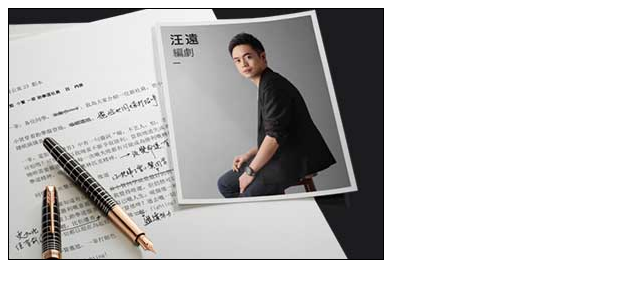
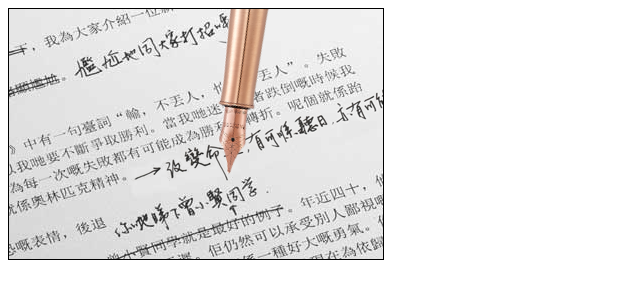
Before and after one commit to noximus/ParkerPen, a plain HTML site: page 374x250/main.html in a window 1280 px wide. Shown: the whole page, without its empty margins (0-640 px from the left). Drawn offline with nearby package versions, Linux system fonts and the light colour scheme.

Commit message:
check in
check in

```diff
--- a/374x250/css/style.css
+++ b/374x250/css/style.css
@@ -35,3 +35,15 @@
     background:#1c1d20;
     z-index: 10;
 }
+
+#penHolder {
+ position: absolute;
+   left:-228px;
+    top:-180px;
+}
+
+#pen {
+ position: absolute;
+ z-index: 1;
+
+}
--- a/374x250/js/Animation.js
+++ b/374x250/js/Animation.js
@@ -32,8 +32,10 @@ var BanTimeline = {
   init: function () {
     // initial settings for banner frame 1.  In case banner needs to restart.  add as many as you can to CSS first so Banner doesn't jump
     TweenLite.to(f3_img1, 0,{scaleX: 3,scaleY: 3, top:10, left:170});
+   // TweenLite.to(pen, 0, {display: 'block', rotation:-90, delay:0});
+
     // run animation after init is done.
-    BanTimeline.frame0();
+    TweenLite.delayedCall(1, BanTimeline.frame0);
   },
   reset: function () {},
   frame0: function () {
@@ -46,9 +48,38 @@ var BanTimeline = {
 
     TweenLite.to(f0_img1, .5, {opacity:0, display: 'block'});
 
+
+   TweenLite.to(penHolder, .3, {left:-76, top:5, delay: 0.2});
+   TweenLite.to(pen, .2, {opacity:1, rotation:0, left:-10, top:-36, display: 'block', delay: 0, ease: Quad.easeOut});
+
+
+
     TweenLite.delayedCall(.5, BanTimeline.frame2);
   },
   frame2: function () {
+
+/* Pen  */
+
+    TweenLite.to(pen, .1, {rotation:-20, delay: 0});
+    TweenLite.to(pen, .1, {rotation:-15, delay: 0.1});
+    TweenLite.to(pen, .1, {rotation:-20, delay: 0.2});
+    TweenLite.to(pen, .1, {rotation:-15, delay: 0.3});
+    TweenLite.to(pen, .1, {rotation:-20, delay: 0.4});
+    TweenLite.to(pen, .1, {rotation:-15, delay: 0.5});
+    TweenLite.to(pen, .1, {rotation:-20, delay: 0.6});
+    TweenLite.to(pen, .1, {rotation:-15, delay: 0.7});
+    TweenLite.to(pen, .1, {rotation:-20, delay: 0.8});
+    TweenLite.to(pen, .1, {rotation:-15, delay: 0.9});
+
+
+   TweenLite.to(penHolder, 0.8, {left:0.1, delay: 0.1});
+
+/*
+
+    TweenLite.to(pen, .3, {rotation:-10, delay: 0.3});
+*/
+
+
 
     TweenLite.to(f2_img1, .3, {opacity:1, display: 'block', delay: 0, ease: Quad.easeOut});
     TweenLite.to(f2_img2, .3, {opacity:1, display: 'block', delay: .1, ease: Quad.easeOut});
@@ -75,42 +106,45 @@ var BanTimeline = {
     TweenLite.to(f2_img23, .3, {opacity:1, display: 'block', delay: 2.2, ease: Quad.easeOut});
     TweenLite.to(f2_img24, .3, {opacity:1, display: 'block', delay: 2.3, ease: Quad.easeOut});
 
-    TweenLite.to(f1_img1, 1, {opacity:1, display: 'block',scaleX: .5,scaleY: .5,left:-50, delay: 3, ease: Quad.easeOut});
-    TweenLite.to(f2_img1, 1, {opacity:0, display: 'block',scaleX: .5,scaleY: .5,left:-50, delay: 3, ease: Quad.easeOut});
-    TweenLite.to(f2_img2, 1, {opacity:0, display: 'block',scaleX: .5,scaleY: .5,left:-50, delay: 3, ease: Quad.easeOut});
-    TweenLite.to(f2_img3, 1, {opacity:0, display: 'block',scaleX: .5,scaleY: .5,left:-50, delay: 3, ease: Quad.easeOut});
-    TweenLite.to(f2_img4, 1, {opacity:0, display: 'block',scaleX: .5,scaleY: .5,left:-50, delay: 3, ease: Quad.easeOut});
-    TweenLite.to(f2_img5, 1, {opacity:0, display: 'block',scaleX: .5,scaleY: .5,left:-50, delay: 3, ease: Quad.easeOut});
-    TweenLite.to(f2_img6, 1, {opacity:0, display: 'block',scaleX: .5,scaleY: .5,left:-50, delay: 3, ease: Quad.easeOut});
-    TweenLite.to(f2_img7, 1, {opacity:0, display: 'block',scaleX: .5,scaleY: .5,left:-50, delay: 3, ease: Quad.easeOut});
-    TweenLite.to(f2_img8, 1, {opacity:0, display: 'block',scaleX: .5,scaleY: .5,left:-50, delay: 3, ease: Quad.easeOut});
-    TweenLite.to(f2_img9, 1, {opacity:0, display: 'block',scaleX: .5,scaleY: .5,left:-50, delay: 3, ease: Quad.easeOut});
-    TweenLite.to(f2_img10, 1, {opacity:0, display: 'block',scaleX: .5,scaleY: .5,left:-50, delay: 3, ease: Quad.easeOut});
-    TweenLite.to(f2_img11, 1, {opacity:0, display: 'block',scaleX: .5,scaleY: .5,left:-50, delay: 3, ease: Quad.easeOut});
-    TweenLite.to(f2_img12, 1, {opacity:0, display: 'block',scaleX: .5,scaleY: .5,left:-50, delay: 3, ease: Quad.easeOut});
-    TweenLite.to(f2_img13, 1, {opacity:0, display: 'block',scaleX: .5,scaleY: .5,left:-50, delay: 3, ease: Quad.easeOut});
-    TweenLite.to(f2_img14, 1, {opacity:0, display: 'block',scaleX: .5,scaleY: .5,left:-50, delay: 3, ease: Quad.easeOut});
-    TweenLite.to(f2_img15, 1, {opacity:0, display: 'block',scaleX: .5,scaleY: .5,left:-50, delay: 3, ease: Quad.easeOut});
-    TweenLite.to(f2_img16, 1, {opacity:0, display: 'block',scaleX: .5,scaleY: .5,left:-50, delay: 3, ease: Quad.easeOut});
-    TweenLite.to(f2_img17, 1, {opacity:0, display: 'block',scaleX: .5,scaleY: .5,left:-50, delay: 3, ease: Quad.easeOut});
-    TweenLite.to(f2_img18, 1, {opacity:0, display: 'block',scaleX: .5,scaleY: .5,left:-50, delay: 3, ease: Quad.easeOut});
-    TweenLite.to(f2_img19, 1, {opacity:0, display: 'block',scaleX: .5,scaleY: .5,left:-50, delay: 3, ease: Quad.easeOut});
-    TweenLite.to(f2_img20, 1, {opacity:0, display: 'block',scaleX: .5,scaleY: .5,left:-50, delay: 3, ease: Quad.easeOut});
-    TweenLite.to(f2_img21, 1, {opacity:0, display: 'block',scaleX: .5,scaleY: .5,left:-50, delay: 3, ease: Quad.easeOut});
-    TweenLite.to(f2_img22, 1, {opacity:0, display: 'block',scaleX: .5,scaleY: .5,left:-50, delay: 3, ease: Quad.easeOut});
-    TweenLite.to(f2_img23, 1, {opacity:0, display: 'block',scaleX: .5,scaleY: .5,left:-50, delay: 3, ease: Quad.easeOut});
-    TweenLite.to(f2_img24, 1, {opacity:0, display: 'block',scaleX: .5,scaleY: .5,left:-50, delay: 3, ease: Quad.easeOut});
+/* zoom out */
+/*
+    TweenLite.to(f1_img1, 0.5, {opacity:1, display: 'block',scaleX: .5,scaleY: .5,left:-50, delay: 3, ease: Quad.easeOut});
+    TweenLite.to(f2_img1, 0.5, {opacity:0, display: 'block',scaleX: .5,scaleY: .5,left:-50, delay: 3, ease: Quad.easeOut});
+    TweenLite.to(f2_img2, 0.5, {opacity:0, display: 'block',scaleX: .5,scaleY: .5,left:-50, delay: 3, ease: Quad.easeOut});
+    TweenLite.to(f2_img3, 0.5, {opacity:0, display: 'block',scaleX: .5,scaleY: .5,left:-50, delay: 3, ease: Quad.easeOut});
+    TweenLite.to(f2_img4, 0.5, {opacity:0, display: 'block',scaleX: .5,scaleY: .5,left:-50, delay: 3, ease: Quad.easeOut});
+    TweenLite.to(f2_img5, 0.5, {opacity:0, display: 'block',scaleX: .5,scaleY: .5,left:-50, delay: 3, ease: Quad.easeOut});
+    TweenLite.to(f2_img6, 0.5, {opacity:0, display: 'block',scaleX: .5,scaleY: .5,left:-50, delay: 3, ease: Quad.easeOut});
+    TweenLite.to(f2_img7, 0.5, {opacity:0, display: 'block',scaleX: .5,scaleY: .5,left:-50, delay: 3, ease: Quad.easeOut});
+    TweenLite.to(f2_img8, 0.5, {opacity:0, display: 'block',scaleX: .5,scaleY: .5,left:-50, delay: 3, ease: Quad.easeOut});
+    TweenLite.to(f2_img9, 0.5, {opacity:0, display: 'block',scaleX: .5,scaleY: .5,left:-50, delay: 3, ease: Quad.easeOut});
+    TweenLite.to(f2_img10, 0.5, {opacity:0, display: 'block',scaleX: .5,scaleY: .5,left:-50, delay: 3, ease: Quad.easeOut});
+    TweenLite.to(f2_img11, 0.5, {opacity:0, display: 'block',scaleX: .5,scaleY: .5,left:-50, delay: 3, ease: Quad.easeOut});
+    TweenLite.to(f2_img12, 0.5, {opacity:0, display: 'block',scaleX: .5,scaleY: .5,left:-50, delay: 3, ease: Quad.easeOut});
+    TweenLite.to(f2_img13, 0.5, {opacity:0, display: 'block',scaleX: .5,scaleY: .5,left:-50, delay: 3, ease: Quad.easeOut});
+    TweenLite.to(f2_img14, 0.5, {opacity:0, display: 'block',scaleX: .5,scaleY: .5,left:-50, delay: 3, ease: Quad.easeOut});
+    TweenLite.to(f2_img15, 0.5, {opacity:0, display: 'block',scaleX: .5,scaleY: .5,left:-50, delay: 3, ease: Quad.easeOut});
+    TweenLite.to(f2_img16, 0.5, {opacity:0, display: 'block',scaleX: .5,scaleY: .5,left:-50, delay: 3, ease: Quad.easeOut});
+    TweenLite.to(f2_img17, 0.5, {opacity:0, display: 'block',scaleX: .5,scaleY: .5,left:-50, delay: 3, ease: Quad.easeOut});
+    TweenLite.to(f2_img18, 0.5, {opacity:0, display: 'block',scaleX: .5,scaleY: .5,left:-50, delay: 3, ease: Quad.easeOut});
+    TweenLite.to(f2_img19, 0.5, {opacity:0, display: 'block',scaleX: .5,scaleY: .5,left:-50, delay: 3, ease: Quad.easeOut});
+    TweenLite.to(f2_img20, 0.5, {opacity:0, display: 'block',scaleX: .5,scaleY: .5,left:-50, delay: 3, ease: Quad.easeOut});
+    TweenLite.to(f2_img21, 0.5, {opacity:0, display: 'block',scaleX: .5,scaleY: .5,left:-50, delay: 3, ease: Quad.easeOut});
+    TweenLite.to(f2_img22, 0.5, {opacity:0, display: 'block',scaleX: .5,scaleY: .5,left:-50, delay: 3, ease: Quad.easeOut});
+    TweenLite.to(f2_img23, 0.5, {opacity:0, display: 'block',scaleX: .5,scaleY: .5,left:-50, delay: 3, ease: Quad.easeOut});
+    TweenLite.to(f2_img24, 0.5, {opacity:0, display: 'block',scaleX: .5,scaleY: .5,left:-50, delay: 3, ease: Quad.easeOut});
 
     TweenLite.to(f1_img1, 0, {opacity:0, display: 'block', delay: 5, ease: Quad.easeOut});
+*/
 
-    TweenLite.delayedCall(3, BanTimeline.frame3);
+   // TweenLite.delayedCall(3, BanTimeline.frame3);
   },
   frame3: function () {
     TweenLite.to(f3_img1, .5, {opacity:1});
     TweenLite.to(f3_img1, 1, {opacity:1, display: 'block',scaleX: 1,scaleY: 1,top:0, left:0, delay: 0, ease: Quad.easeOut});
     TweenLite.to(bgColor, 0, {opacity:1, display: 'block', delay: 1});
 
-    TweenLite.to(f3_img1, .5, {opacity:1, display: 'block',left:-350, delay: 2, ease: Quad.easeInOut});
+    TweenLite.to(f3_img1, .5, {opacity:1, display: 'block',left:-450, delay: 2, ease: Quad.easeInOut});
 
     TweenLite.delayedCall(2, BanTimeline.frame4);
   },
--- a/374x250/main.html
+++ b/374x250/main.html
@@ -11,6 +11,9 @@
   <!-- Container FlashTalking -->
   <div id="container">
       <!-- Content -->
+      <div id="penHolder">
+      <div id="pen" class="hidden"><img src="img/pen.png"></div>
+    </div>
       <!--  Frame 1 -->
       <div id="f0_img1" class="show"><img src="img/f0_img1.jpg"></div>
       <!--  Frame 1 -->
```
Also changed, not shown: 374x250/img/pen.png (added).
